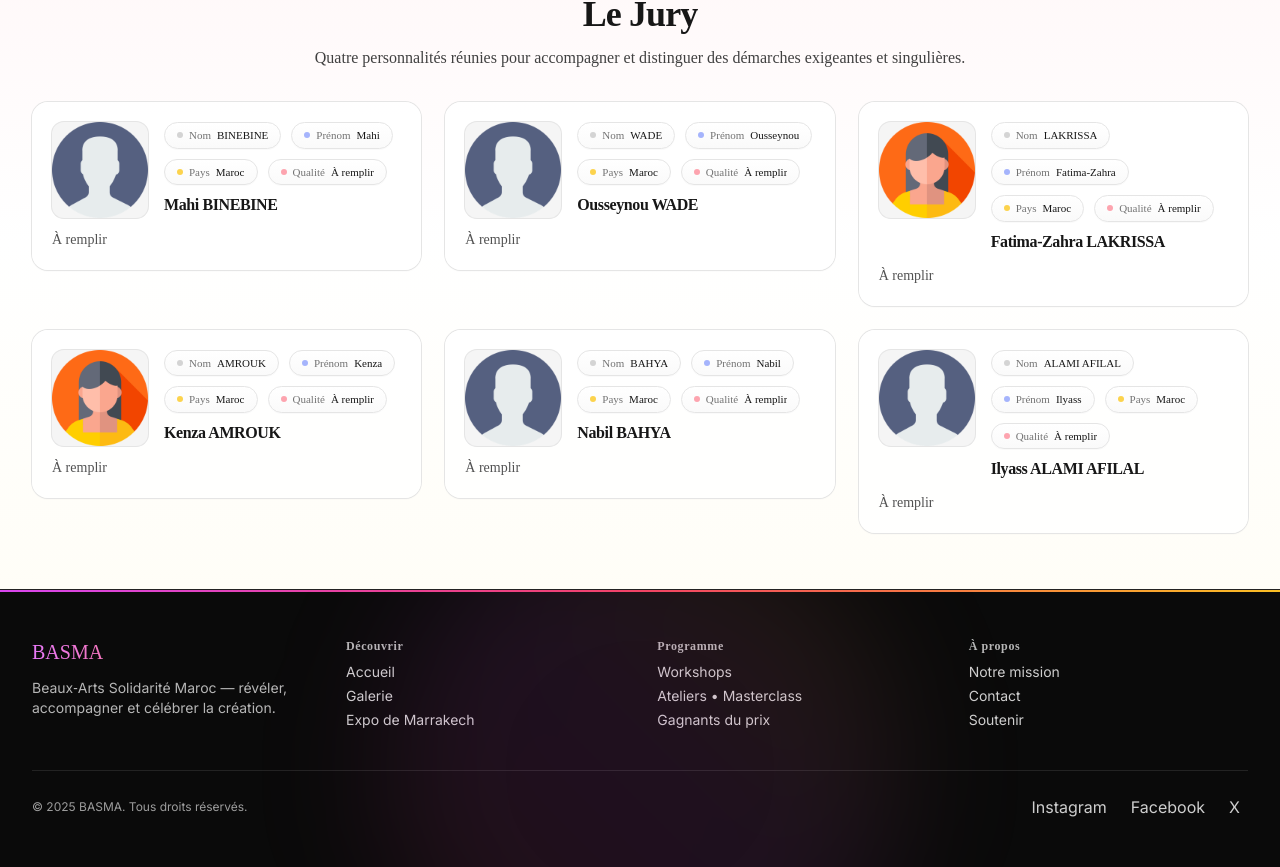
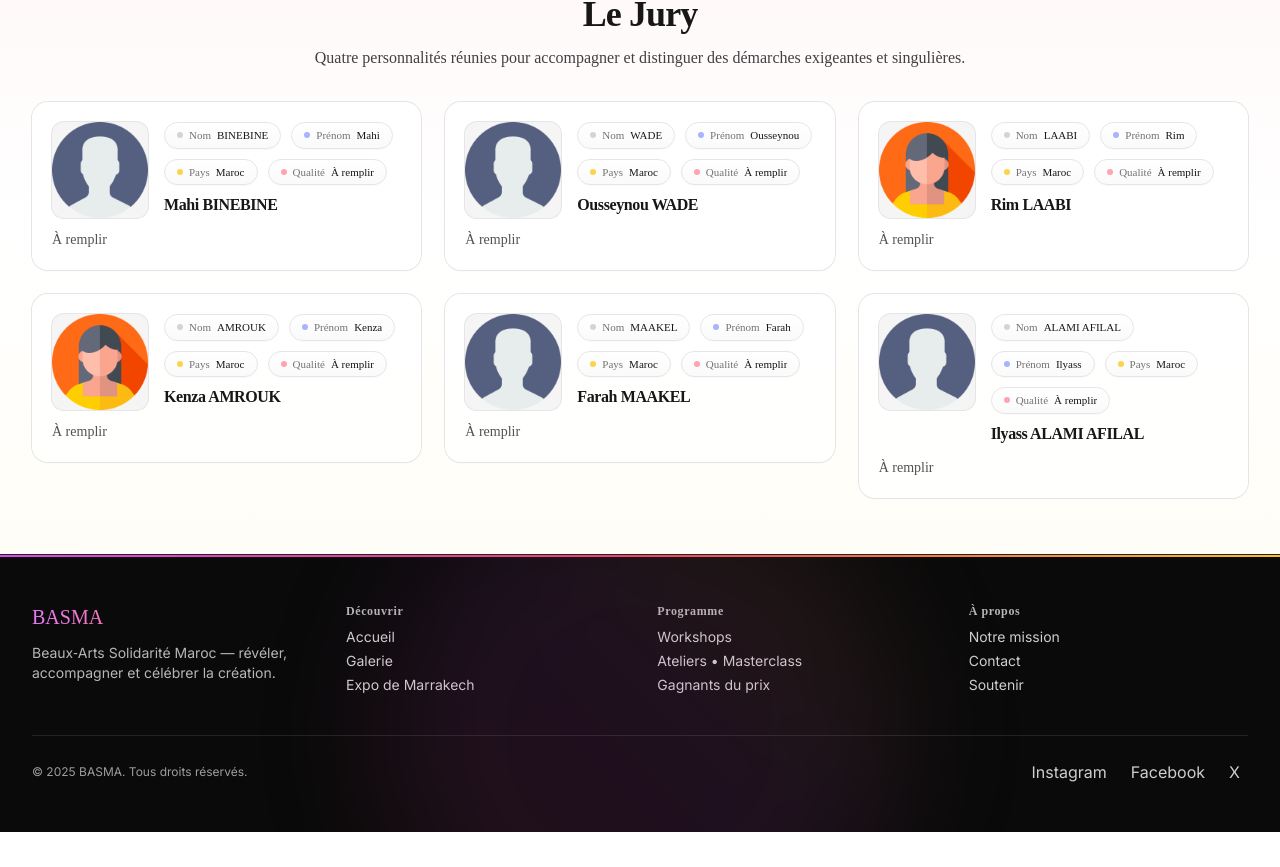
Before and after one commit to AnnyStevia/Basma_site, a React (Vite) app in the folder basma-site/: page /le-prix in a window 1280 px wide. Shown: the part 1333-2200 px from the top of the page. After the commit the page ends 2165 px from the top, so only its background shows below. Built offline with nearby package versions, Linux system fonts and the light colour scheme.

Commit message:
correction

```diff
--- a/basma-site/src/pages/LePrix.tsx
+++ b/basma-site/src/pages/LePrix.tsx
@@ -114,9 +114,9 @@ function LePrix() {
             {[
               { img: hommeIcon, name: 'Mahi BINEBINE', role: 'À remplir', bio: 'À remplir' },
               { img: hommeIcon, name: 'Ousseynou WADE', role: 'À remplir', bio: 'À remplir' },
-              { img: femmeIcon, name: 'Fatima-Zahra LAKRISSA', role: 'À remplir', bio: 'À remplir' },
+              { img: femmeIcon, name: 'Rim LAABI', role: 'À remplir', bio: 'À remplir' },
               { img: femmeIcon, name: 'Kenza AMROUK', role: 'À remplir', bio: 'À remplir' },
-              { img: hommeIcon, name: 'Nabil BAHYA', role: 'À remplir', bio: 'À remplir' },
+              { img: hommeIcon, name: 'Farah MAAKEL', role: 'À remplir', bio: 'À remplir' },
               { img: hommeIcon, name: 'Ilyass ALAMI AFILAL', role: 'À remplir', bio: 'À remplir' },
             ].map((m, i) => (
               <JuryCard key={i} img={m.img} name={m.name} role={m.role} bio={m.bio} />
```
